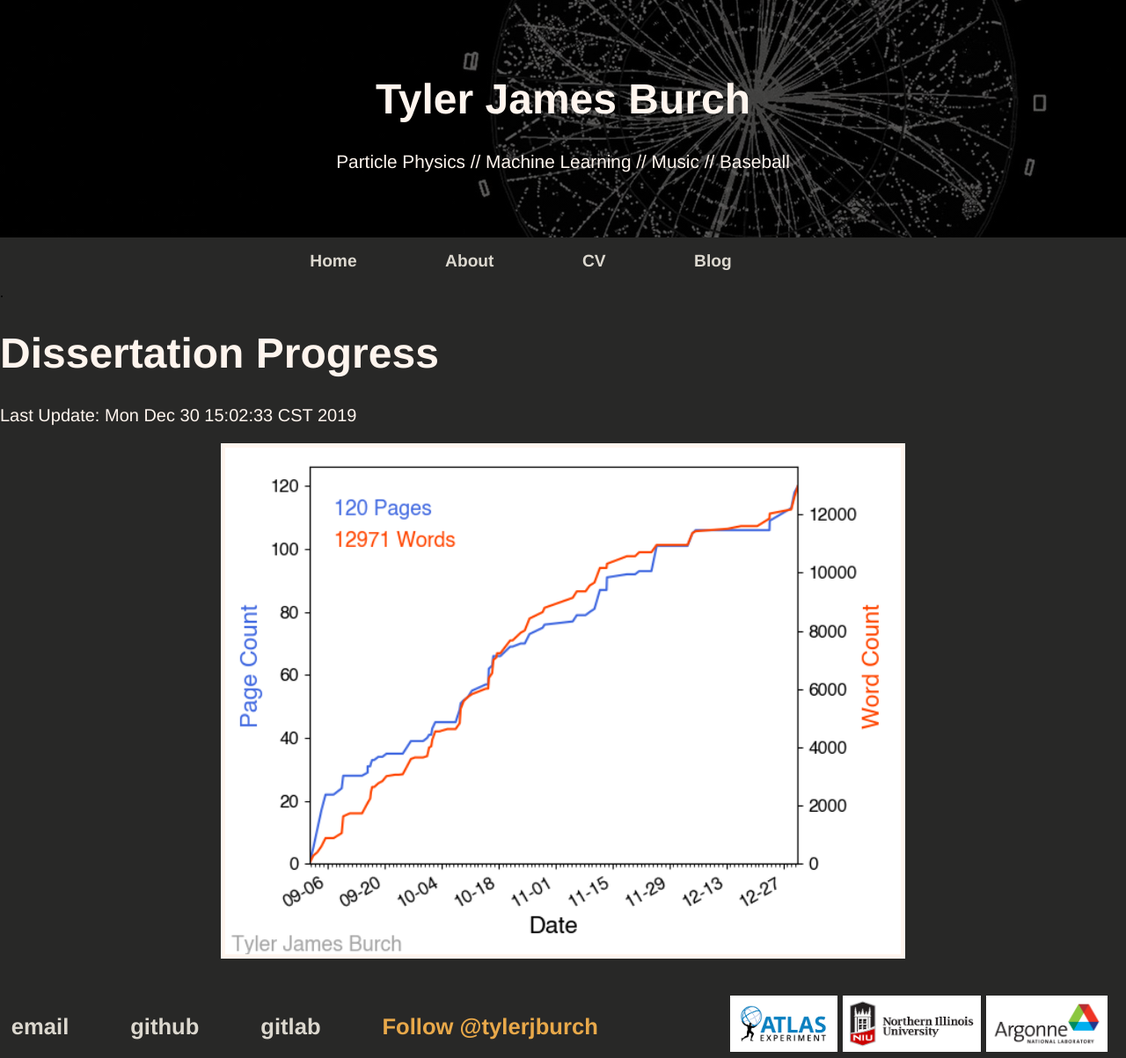
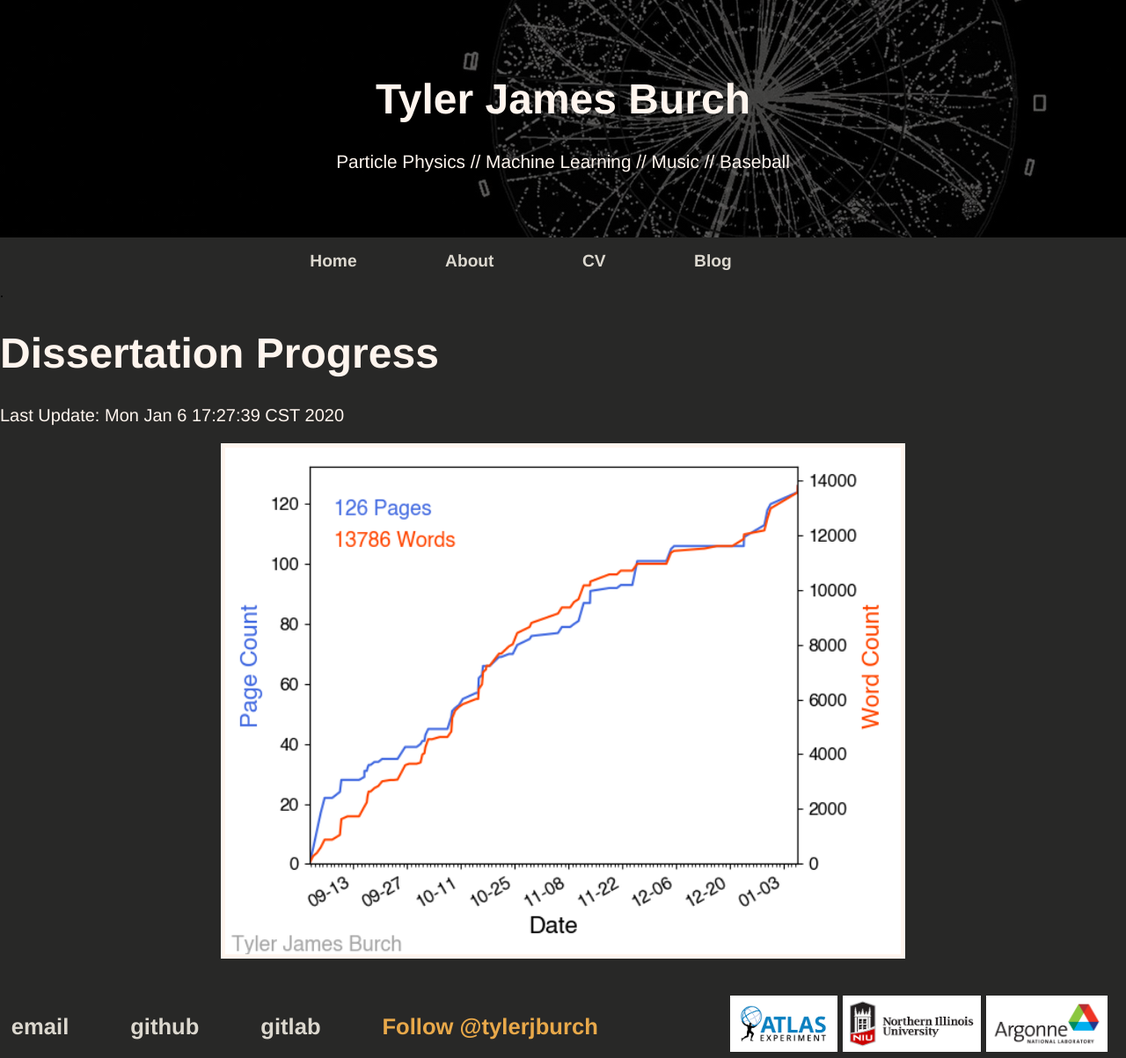
Before and after one commit to tjburch/tjburch.github.io, a Jekyll site: the page built from _other/dissertationProgress.md, in a window 1280 px wide. Shown: the whole page at 88% size. Built offline with Jekyll 4.4.1, drawn with Linux system fonts in a browser that asks for light colours; comment, search, counter and statistics services are not loaded.

Commit message:
update progress plot

```diff
--- a/_other/dissertationProgress.md
+++ b/_other/dissertationProgress.md
@@ -5,6 +5,6 @@ title: "Dissertation Progress"
 #tags: [misc]
 ---
 
-Last Update: Mon Dec 30 15:02:33 CST 2019
+Last Update: Mon Jan  6 17:27:39 CST 2020
 
 <img src="/blogimages/dissertationProgress.png" alt="" class="center" border="5" style="width:60%;"/>
```
Also changed, not shown: blogimages/dissertationProgress.png.
